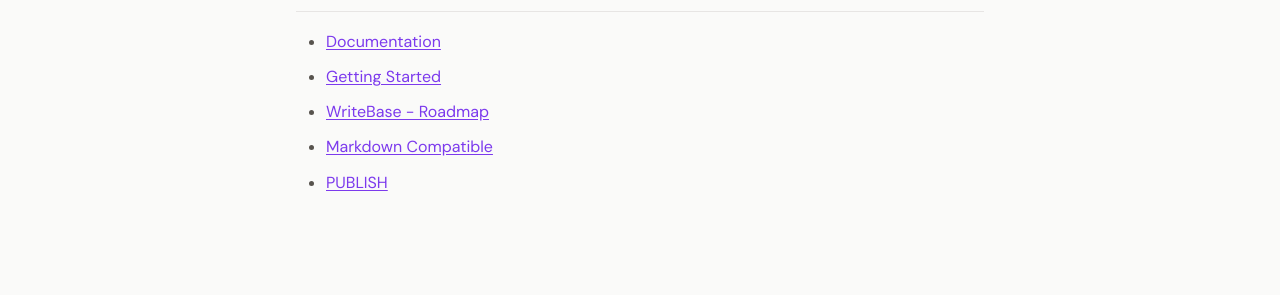
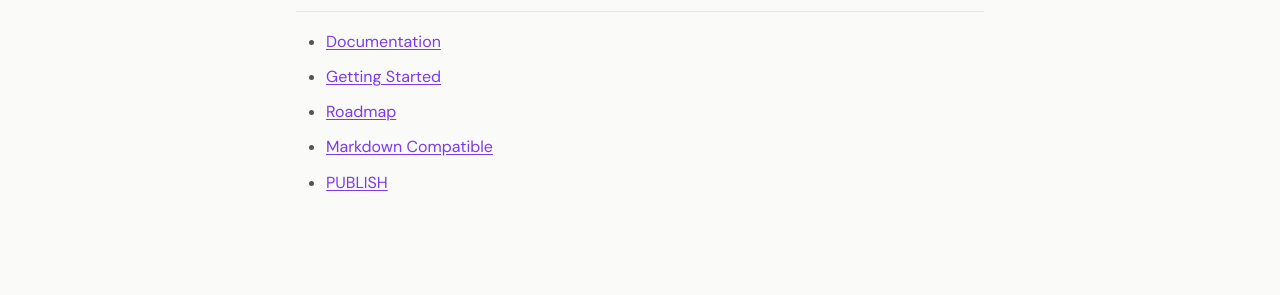
Before and after one commit to larssonhthomas-afk/writebase-docs, an MkDocs documentation site: the page built from docs/index.md, in a window 1280 px wide. Shown: the part 313-608 px from the top of the page. Built offline with MkDocs 1.6.1 and Material for MkDocs 9.7.7, drawn with Linux system fonts in a browser that asks for light colours; some web fonts are replaced.

Commit message:
Update index

```diff
--- a/docs/index.md
+++ b/docs/index.md
@@ -10,6 +10,6 @@ Welcome to WriteBase documentation.
 
 - [Documentation](./[object Object].md)
 - [Getting Started](./[object Object].md)
-- [WriteBase - Roadmap](./[object Object].md)
+- [Roadmap](./[object Object].md)
 - [Markdown Compatible](./[object Object].md)
 - [PUBLISH](./[object Object].md)
```
